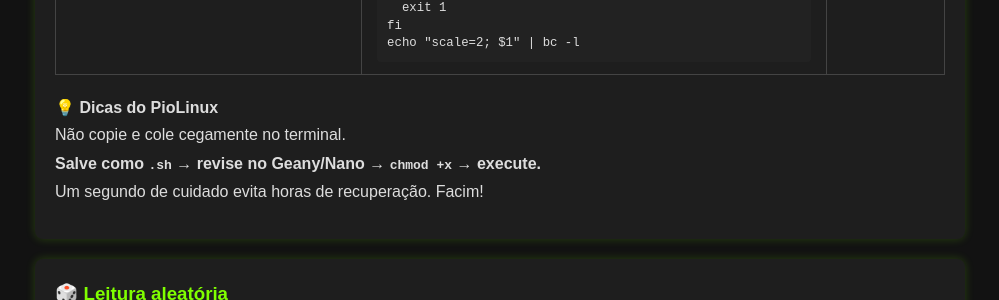
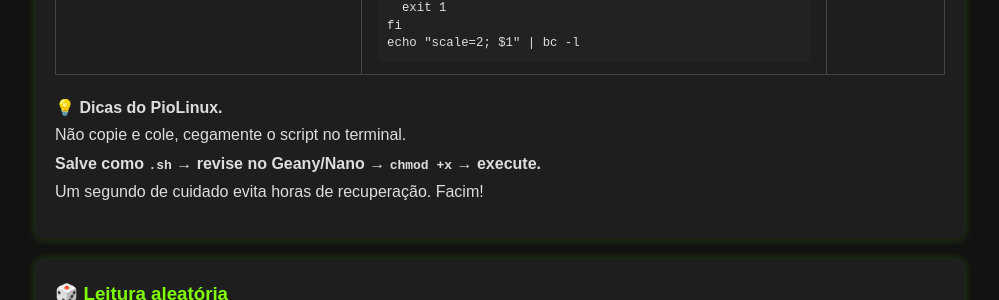
Before and after one commit to Piolinux/piolinux-site, a Jekyll site: the page built from _pages/scripts-bash-para-linux-automacao-seguranca.md, in a window 1280 px wide and 900 px high, scrolled down 2424 px. Shown: the part 161-461 px from the top of the window, without its empty margins (140-1139 px from the left). Built offline with Jekyll 4.4.1, drawn with Linux system fonts in a browser that asks for light colours.

Commit message:
Update scripts-bash-para-linux-automacao-seguranca.md

```diff
--- a/_pages/scripts-bash-para-linux-automacao-seguranca.md
+++ b/_pages/scripts-bash-para-linux-automacao-seguranca.md
@@ -277,13 +277,12 @@ echo &quot;scale=2; $1&quot; | bc -l">📋</button></td>
 
 
 <div class="dica-piolinux">
-  <h4>💡 Dicas do PioLinux</h4>
-  <p>Não copie e cole cegamente no terminal.<br>
+  <h4>💡 Dicas do PioLinux.</h4>
+  <p>Não copie e cole, cegamente o script no terminal.<br>
   <strong>Salve como <code>.sh</code> → revise no Geany/Nano → <code>chmod +x</code> → execute.</strong><br>
   Um segundo de cuidado evita horas de recuperação. Facim!
   </p>
 </div>
-
 
 
 
```
